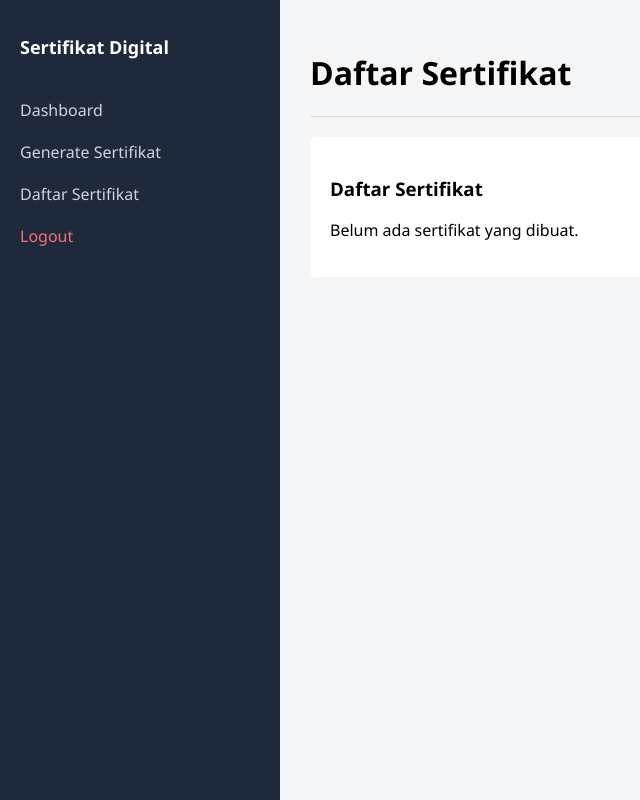
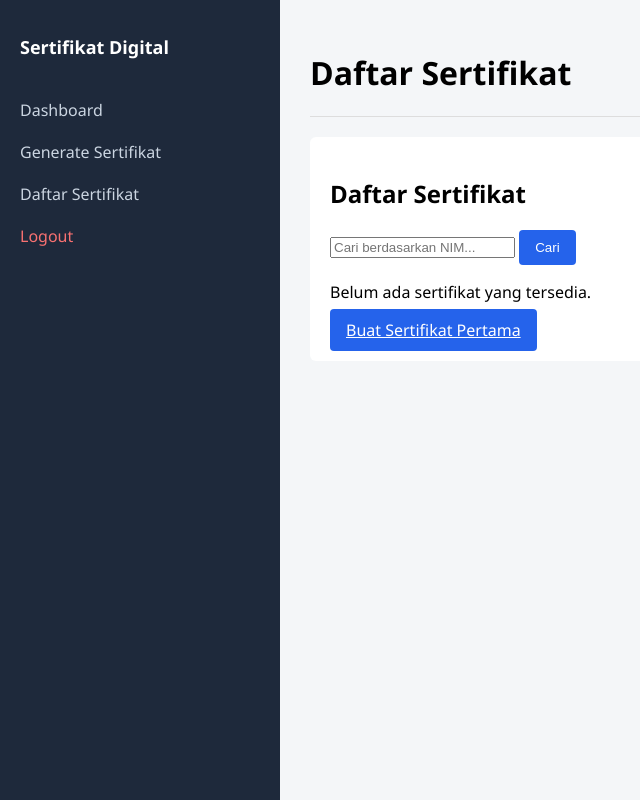
Before and after one commit to ANazmuddin/backend_sertiSah_app, a FastAPI app: page /certificates in a window 1280 px wide. Shown: the whole page, without its empty margins (0-640 px from the left). Run offline with FastAPI, Linux system fonts and the light colour scheme; the visitor is signed in with stand-in values (Sample User, id 1).

Commit message:
update sertifikat ui

```diff
--- a/templates/certificates.html
+++ b/templates/certificates.html
@@ -2,43 +2,91 @@
 
 {% block content %}
 
-<h3>Daftar Sertifikat</h3>
+<div class="card">
 
-{% if certificates|length == 0 %}
-  <p>Belum ada sertifikat yang dibuat.</p>
-{% else %}
+  <!-- ================= SEARCH BAR ================= -->
+  <div class="card-header">
+    <h2>Daftar Sertifikat</h2>
+  </div>
+
+  <form method="get" action="/certificates" class="search-form">
+    <input type="text"
+           name="nim"
+           placeholder="Cari berdasarkan NIM..."
+           value="{{ search_nim if search_nim else '' }}">
+    <button type="submit" class="btn btn-primary">Cari</button>
+  </form>
+
+  <!-- ================= TABEL ================= -->
+  {% if certificates and certificates|length > 0 %}
+
+  <div class="table-container">
     <table class="cert-table">
       <thead>
         <tr>
-      <th>No</th>
-      <th>ID Sertifikat</th>
           <th>Nama</th>
           <th>NIM</th>
           <th>Program Studi</th>
+          <th>Institusi</th>
+          <th>Tanggal Terbit</th>
           <th>Aksi</th>
         </tr>
       </thead>
       <tbody>
         {% for cert in certificates %}
         <tr>
-      <td>{{ loop.index }}</td>
-      <td>{{ cert.certificate_id }}</td>
           <td>{{ cert.name }}</td>
           <td>{{ cert.nim }}</td>
           <td>{{ cert.program_studi }}</td>
-      <td>
-        <a
-          href="/download-certificate/{{ cert.certificate_id }}"
-          class="btn-secondary"
-          target="_blank"
-        >
-          Download PDF
+          <td>{{ cert.institusi }}</td>
+          <td>{{ cert.issue_date }}</td>
+          <td class="action-cell">
+
+            <!-- Download -->
+            <a href="/download-certificate/{{ cert.certificate_id }}"
+               class="btn btn-primary">
+              Download
             </a>
+
+            <!-- Delete -->
+            <form method="post"
+                  action="/delete-certificate/{{ cert.certificate_id }}"
+                  onsubmit="return confirm('Yakin ingin menghapus sertifikat ini?');"
+                  style="display:inline;">
+              <button type="submit" class="btn btn-danger">
+                Delete
+              </button>
+            </form>
+
           </td>
         </tr>
         {% endfor %}
       </tbody>
     </table>
+  </div>
+
+  <!-- ================= PAGINATION ================= -->
+  <div class="pagination">
+    {% for p in range(1, total_pages + 1) %}
+      <a href="/certificates?page={{ p }}&nim={{ search_nim }}"
+         class="page-btn {% if p == page %}active{% endif %}">
+        {{ p }}
+      </a>
+    {% endfor %}
+  </div>
+
+  {% else %}
+
+  <!-- ================= EMPTY STATE ================= -->
+  <div class="empty-state">
+    <p>Belum ada sertifikat yang tersedia.</p>
+    <a href="/generate" class="btn btn-primary">
+      Buat Sertifikat Pertama
+    </a>
+  </div>
+
   {% endif %}
 
+</div>
+
 {% endblock %}
```
Lines whose indentation alone changed are shown as unchanged.
